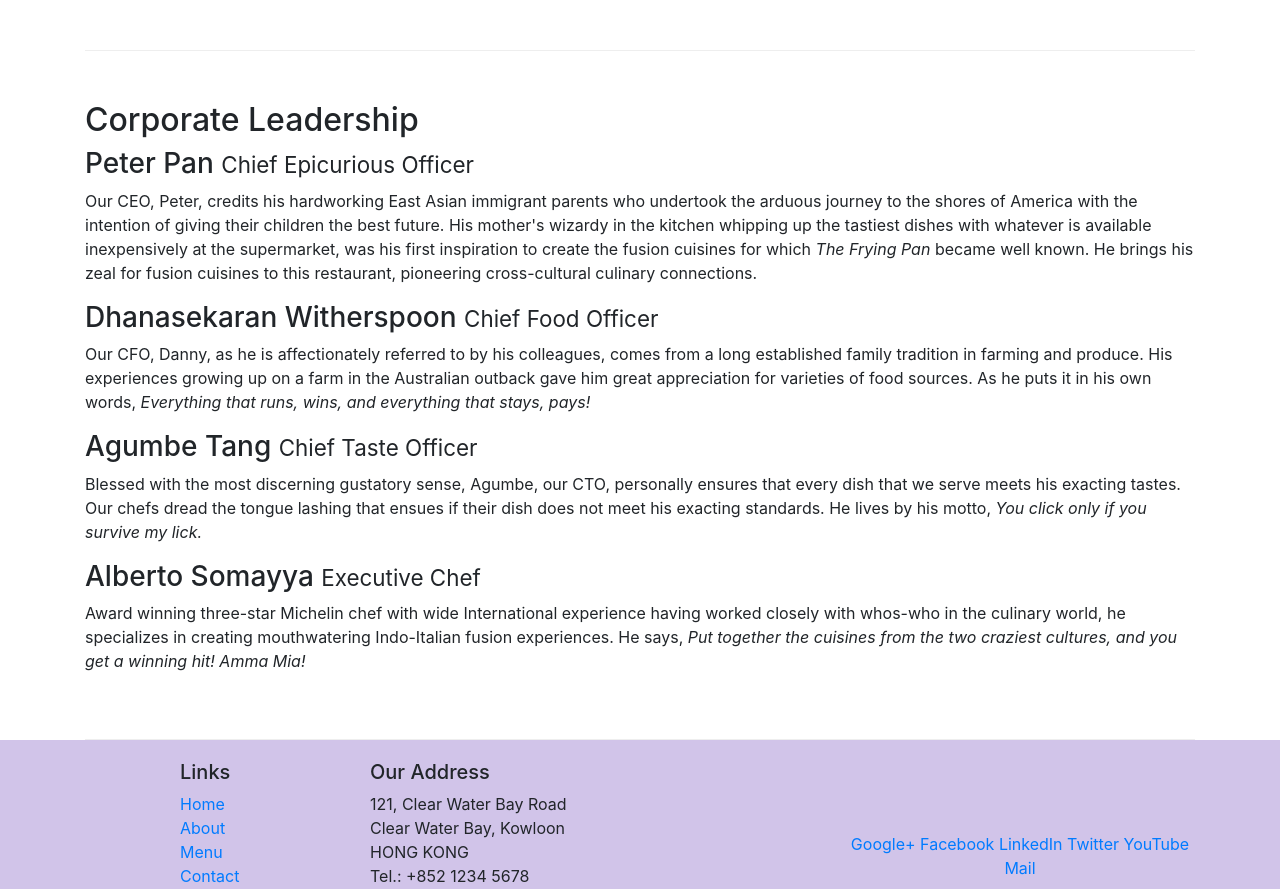
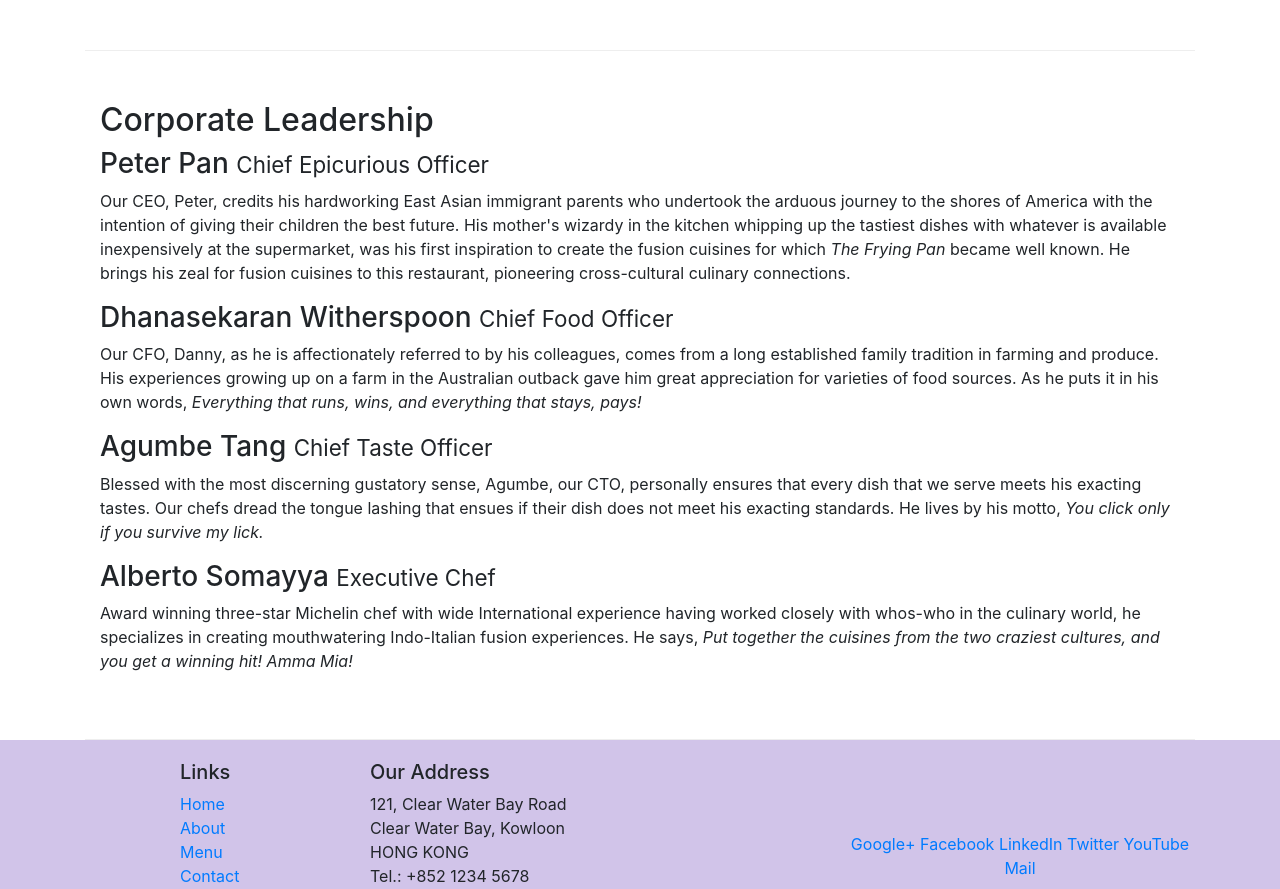
Before and after one commit to macguti/bootstrap, a website: page aboutus.html in a window 1280 px wide. Shown: the part 676-1565 px from the top of the page. Drawn offline with nearby package versions, Linux system fonts and the light colour scheme.

Commit message:
assigment1part3

```diff
--- a/aboutus.html
+++ b/aboutus.html
@@ -48,17 +48,19 @@
 
 
         <div class="row row-content align-items-center">
-            <div>
+                 <div class="col-12  flex first ">
                 <h2>Corporate Leadership</h2>
                 <h3>Peter Pan <small>Chief Epicurious Officer</small></h3>
-                <p>Our CEO, Peter, credits his hardworking East Asian immigrant parents who undertook the arduous journey to the shores of America with the intention of giving their children the best future. His mother's wizardy in the kitchen whipping up the tastiest dishes with whatever is available inexpensively at the supermarket, was his first inspiration to create the fusion cuisines for which <em>The Frying Pan</em> became well known. He brings his zeal for fusion cuisines to this restaurant, pioneering cross-cultural culinary connections.</p>
+                <p class="hidden-xs-down">Our CEO, Peter, credits his hardworking East Asian immigrant parents who undertook the arduous journey to the shores of America with the intention of giving their children the best future. His mother's wizardy in the kitchen whipping up the tastiest dishes with whatever is available inexpensively at the supermarket, was his first inspiration to create the fusion cuisines for which <em>The Frying Pan</em> became well known. He brings his zeal for fusion cuisines to this restaurant, pioneering cross-cultural culinary connections.</p>
                 <h3>Dhanasekaran Witherspoon <small>Chief Food Officer</small></h3>
-                <p>Our CFO, Danny, as he is affectionately referred to by his colleagues, comes from a long established family tradition in farming and produce. His experiences growing up on a farm in the Australian outback gave him great appreciation for varieties of food sources. As he puts it in his own words, <em>Everything that runs, wins, and everything that stays, pays!</em></p>
+                <p class="hidden-xs-down">Our CFO, Danny, as he is affectionately referred to by his colleagues, comes from a long established family tradition in farming and produce. His experiences growing up on a farm in the Australian outback gave him great appreciation for varieties of food sources. As he puts it in his own words, <em>Everything that runs, wins, and everything that stays, pays!</em></p>
                 <h3>Agumbe Tang <small>Chief Taste Officer</small></h3>
-                <p>Blessed with the most discerning gustatory sense, Agumbe, our CTO, personally ensures that every dish that we serve meets his exacting tastes. Our chefs dread the tongue lashing that ensues if their dish does not meet his exacting standards. He lives by his motto, <em>You click only if you survive my lick.</em></p>
+                <p class="hidden-xs-down">Blessed with the most discerning gustatory sense, Agumbe, our CTO, personally ensures that every dish that we serve meets his exacting tastes. Our chefs dread the tongue lashing that ensues if their dish does not meet his exacting standards. He lives by his motto, <em>You click only if you survive my lick.</em></p>
                 <h3>Alberto Somayya <small>Executive Chef</small></h3>
-                <p>Award winning three-star Michelin chef with wide International experience having worked closely with whos-who in the culinary world, he specializes in creating mouthwatering Indo-Italian fusion experiences. He says, <em>Put together the cuisines from the two craziest cultures, and you get a winning hit! Amma Mia!</em></p>
+                <p class="hidden-xs-down">Award winning three-star Michelin chef with wide International experience having worked closely with whos-who in the culinary world, he specializes in creating mouthwatering Indo-Italian fusion experiences. He says, <em>Put together the cuisines from the two craziest cultures, and you get a winning hit! Amma Mia!</em></p>
             </div>
+       </div>
+
        </div>
 
     </div>
```
